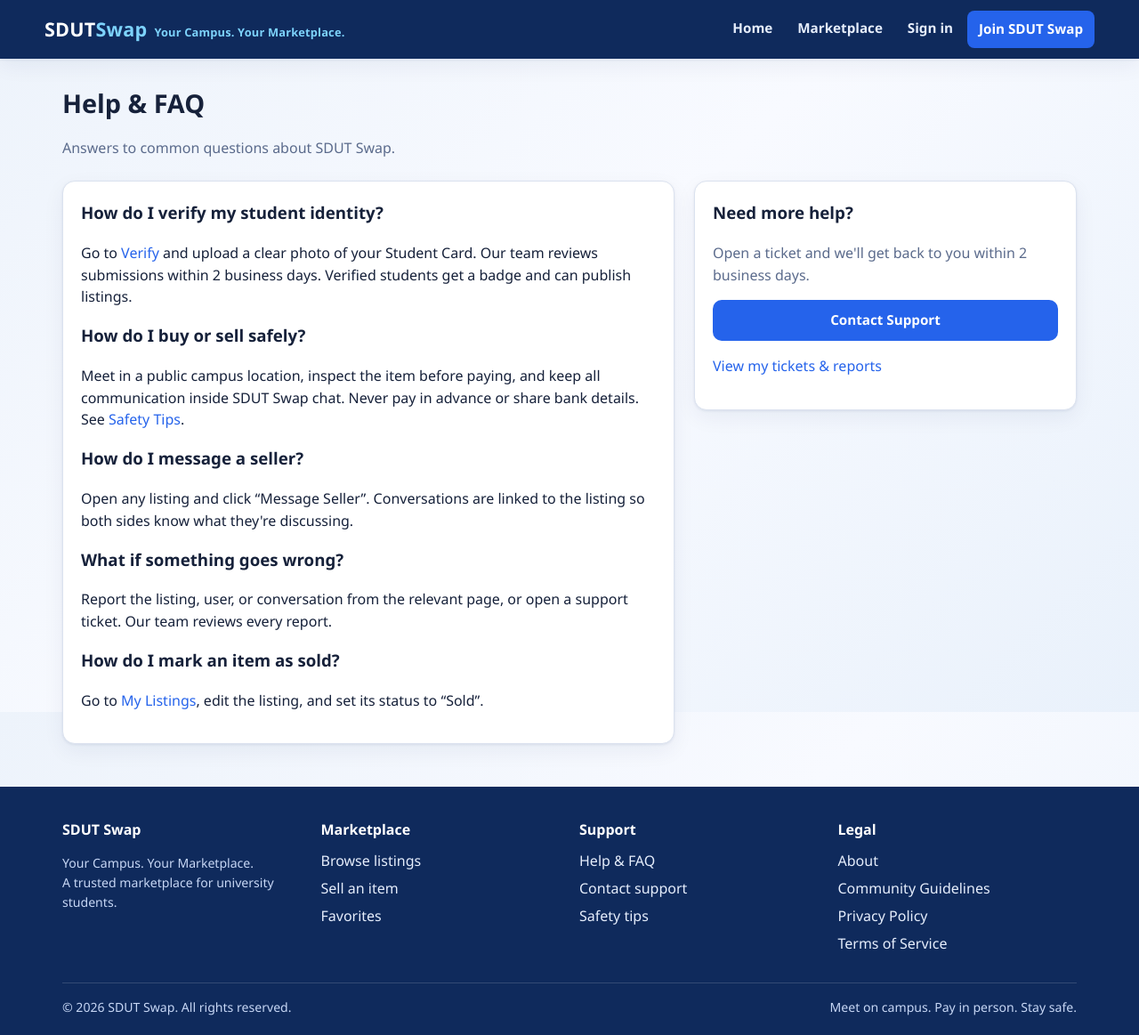
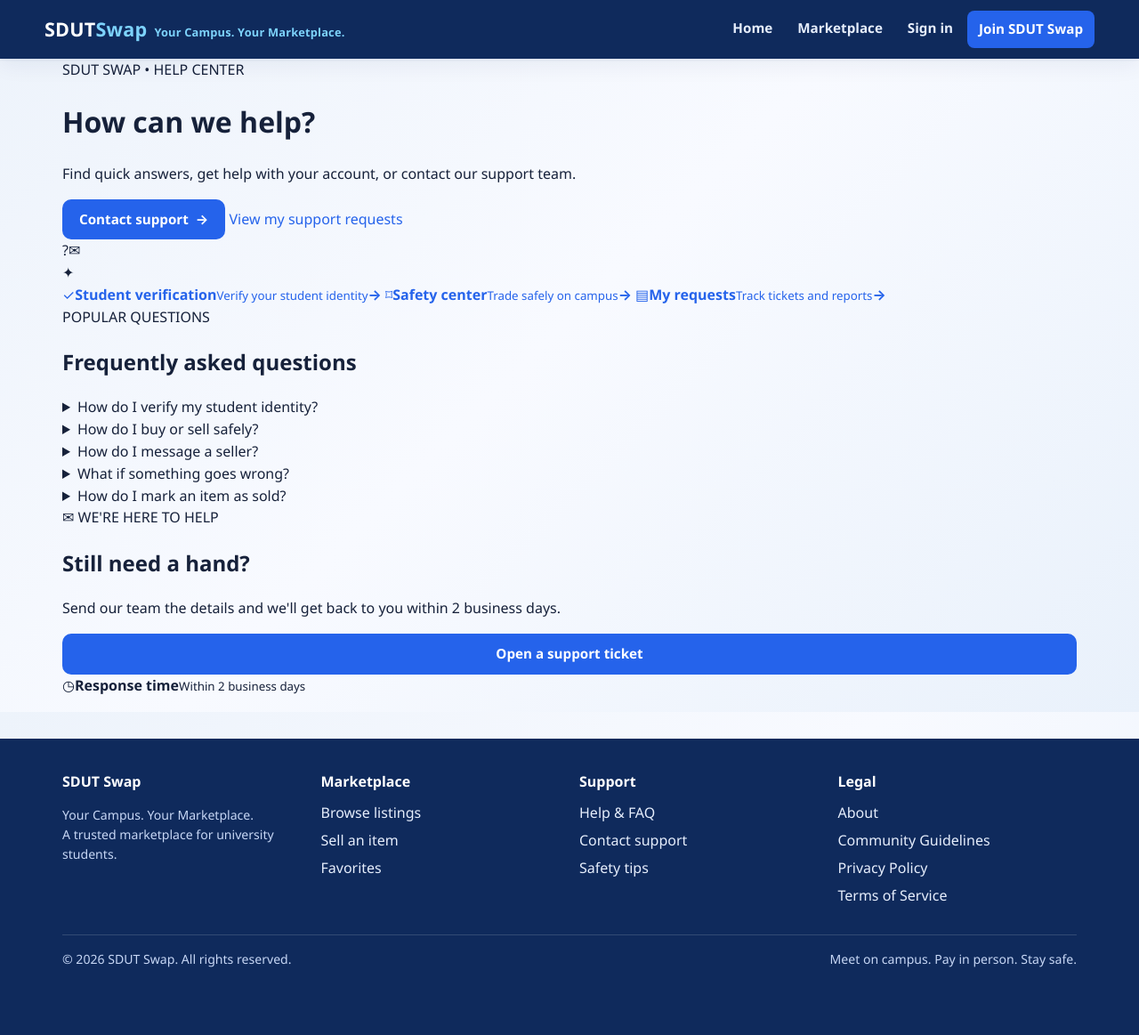
Before and after one commit to Ashmadai01/php-cloud-lab, a PHP site: page /support in a window 1280 px wide. Shown: the whole page at 89% size. After the commit the page ends 1087 px from the top, so only its background shows below. Run offline with PHP 8.4, Linux system fonts and the light colour scheme.

Commit message:
Redesign support center and FAQ page

```diff
--- a/campusx/app/Views/support/faq.php
+++ b/campusx/app/Views/support/faq.php
@@ -1,23 +1,41 @@
-<div class="container">
-  <div class="page-head"><h1>Help &amp; FAQ</h1><p class="muted">Answers to common questions about SDUT Swap.</p></div>
-  <div class="split">
-    <div class="panel">
-      <h3>How do I verify my student identity?</h3>
-      <p>Go to <a href="<?= url('/verify') ?>">Verify</a> and upload a clear photo of your Student Card. Our team reviews submissions within 2 business days. Verified students get a badge and can publish listings.</p>
-      <h3>How do I buy or sell safely?</h3>
-      <p>Meet in a public campus location, inspect the item before paying, and keep all communication inside SDUT Swap chat. Never pay in advance or share bank details. See <a href="<?= url('/safety') ?>">Safety Tips</a>.</p>
-      <h3>How do I message a seller?</h3>
-      <p>Open any listing and click “Message Seller”. Conversations are linked to the listing so both sides know what they're discussing.</p>
-      <h3>What if something goes wrong?</h3>
-      <p>Report the listing, user, or conversation from the relevant page, or open a support ticket. Our team reviews every report.</p>
-      <h3>How do I mark an item as sold?</h3>
-      <p>Go to <a href="<?= url('/my-listings') ?>">My Listings</a>, edit the listing, and set its status to “Sold”.</p>
+<div class="container support-center">
+  <header class="support-hero">
+    <div class="support-hero-copy">
+      <span class="support-eyebrow">SDUT SWAP • HELP CENTER</span>
+      <h1>How can we help?</h1>
+      <p>Find quick answers, get help with your account, or contact our support team.</p>
+      <div class="support-hero-actions">
+        <a class="btn btn-primary" href="<?= url('/support/new') ?>">Contact support <span aria-hidden="true">→</span></a>
+        <a class="support-hero-link" href="<?= url('/support/my') ?>">View my support requests</a>
+      </div>
     </div>
-    <div class="panel">
-      <h3>Need more help?</h3>
-      <p class="muted">Open a ticket and we'll get back to you within 2 business days.</p>
-      <a class="btn btn-primary btn-block" href="<?= url('/support/new') ?>">Contact Support</a>
-      <p class="mt"><a href="<?= url('/support/my') ?>">View my tickets &amp; reports</a></p>
-    </div>
+    <div class="support-hero-art" aria-hidden="true"><span class="support-art-bubble bubble-one">?</span><span class="support-art-bubble bubble-two">✉</span><div class="support-art-icon">✦</div></div>
+  </header>
+
+  <section class="support-quick-grid" aria-label="Support options">
+    <a class="support-quick-card" href="<?= url('/verify') ?>"><span class="support-quick-icon">✓</span><span><strong>Student verification</strong><small>Verify your student identity</small></span><b aria-hidden="true">→</b></a>
+    <a class="support-quick-card" href="<?= url('/safety') ?>"><span class="support-quick-icon">⌑</span><span><strong>Safety center</strong><small>Trade safely on campus</small></span><b aria-hidden="true">→</b></a>
+    <a class="support-quick-card" href="<?= url('/support/my') ?>"><span class="support-quick-icon">▤</span><span><strong>My requests</strong><small>Track tickets and reports</small></span><b aria-hidden="true">→</b></a>
+  </section>
+
+  <div class="support-content-grid">
+    <section class="support-faq-section">
+      <div class="support-section-heading"><div><span class="support-eyebrow">POPULAR QUESTIONS</span><h2>Frequently asked questions</h2></div></div>
+      <div class="support-faq-list">
+        <details class="support-faq-item"><summary>How do I verify my student identity?</summary><p>Go to <a href="<?= url('/verify') ?>">Verify</a> and upload a clear photo of your Student Card. Our team reviews submissions within 2 business days. Verified students get a badge and can publish listings.</p></details>
+        <details class="support-faq-item"><summary>How do I buy or sell safely?</summary><p>Meet in a public campus location, inspect the item before paying, and keep all communication inside SDUT Swap chat. Never pay in advance or share bank details. Read our <a href="<?= url('/safety') ?>">Safety Tips</a>.</p></details>
+        <details class="support-faq-item"><summary>How do I message a seller?</summary><p>Open any listing and click “Message Seller”. Conversations are linked to the listing so both sides know what they're discussing.</p></details>
+        <details class="support-faq-item"><summary>What if something goes wrong?</summary><p>Report the listing, user, or conversation from the relevant page, or open a support ticket. Our team reviews every report.</p></details>
+        <details class="support-faq-item"><summary>How do I mark an item as sold?</summary><p>Go to <a href="<?= url('/my-listings') ?>">My Listings</a>, edit the listing, and set its status to “Sold”.</p></details>
+      </div>
+    </section>
+    <aside class="support-contact-card">
+      <span class="support-contact-icon">✉</span>
+      <span class="support-eyebrow">WE'RE HERE TO HELP</span>
+      <h2>Still need a hand?</h2>
+      <p>Send our team the details and we'll get back to you within 2 business days.</p>
+      <a class="btn btn-primary btn-block" href="<?= url('/support/new') ?>">Open a support ticket</a>
+      <div class="support-response-note"><span aria-hidden="true">◷</span><span><strong>Response time</strong><small>Within 2 business days</small></span></div>
+    </aside>
   </div>
 </div>
```
